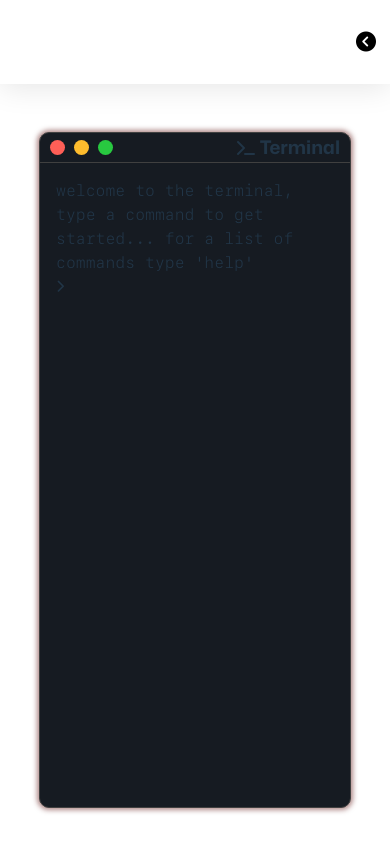
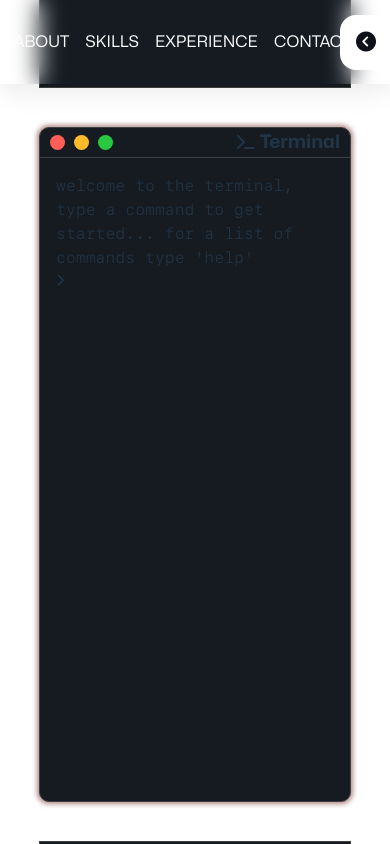
Before and after one commit to chetheaker/v1, a Svelte app: page / in a window 390 px wide. Built offline with nearby package versions, Linux system fonts and the light colour scheme.

Commit message:
navbar links

```diff
--- a/src/App.svelte
+++ b/src/App.svelte
@@ -1,7 +1,11 @@
 <script lang="ts">
+  import About from './components/About.svelte';
   import Contact from './components/Contact.svelte';
+  import Experience from './components/Experience.svelte';
   import Footer from './components/Footer.svelte';
+  import Hero from './components/Hero.svelte';
   import Nav from './components/Nav.svelte';
+  import Skills from './components/Skills.svelte';
   import Terminal from './components/Terminal/Terminal.svelte';
 </script>
 
@@ -13,6 +17,18 @@
 </svelte:head>
 
 <Nav />
+<Hero />
 <Terminal />
-<Contact />
-<Footer />
+<About />
+<Skills />
+<Experience />
+<div>
+  <Contact />
+  <Footer />
+</div>
+
+<style>
+  div {
+    scroll-snap-align: center;
+  }
+</style>
--- a/src/app.css
+++ b/src/app.css
@@ -37,6 +37,15 @@
 @font-face {
   font-family: 'Mona Sans';
   src: url('assets/fonts/Mona-Sans.woff') format('woff');
+}
+
+* {
+  scroll-margin-top: 10vh;
+}
+
+#app {
+  scroll-behavior: smooth;
+  scroll-snap-type: y mandatory;
 }
 
 body {
--- /dev/null
+++ b/src/components/About.svelte
@@ -0,0 +1,12 @@
+<section id="about">ABOUT</section>
+
+<style>
+  section {
+    width: 80%;
+    height: 90vh;
+    background-color: #161b22;
+    margin: auto;
+    border: solid 1px #404040;
+    scroll-snap-align: center;
+  }
+</style>
--- a/src/components/Contact.svelte
+++ b/src/components/Contact.svelte
@@ -30,8 +30,8 @@
   section {
     display: flex;
     width: 80%;
+    height: 75vh;
     margin: auto;
-    margin-top: 3rem;
     align-items: center;
     justify-content: center;
     gap: 10%;
--- /dev/null
+++ b/src/components/Experience.svelte
@@ -0,0 +1,12 @@
+<section id="experience">EXPERIENCE</section>
+
+<style>
+  section {
+    width: 80%;
+    height: 90vh;
+    background-color: #161b22;
+    margin: auto;
+    border: solid 1px #404040;
+    scroll-snap-align: center;
+  }
+</style>
--- a/src/components/Footer.svelte
+++ b/src/components/Footer.svelte
@@ -28,13 +28,12 @@
     display: flex;
     align-items: center;
     justify-content: space-between;
-    padding: 3rem 1rem 1rem 1rem;
+    min-height: 15vh;
   }
 
   hr {
     width: 50%;
     margin: auto;
-    margin-top: 2rem;
     border: solid 1px #161b22;
   }
 
@@ -64,6 +63,9 @@
   }
 
   @media only screen and (max-width: 400px) {
+    footer {
+      margin: auto 2rem;
+    }
     i {
       font-size: 1.25rem;
     }
--- /dev/null
+++ b/src/components/Hero.svelte
@@ -0,0 +1,12 @@
+<section id="hero">HERO</section>
+
+<style>
+  section {
+    width: 80%;
+    height: 90vh;
+    background-color: #161b22;
+    margin: auto;
+    border: solid 1px #404040;
+    scroll-snap-align: center;
+  }
+</style>
--- a/src/components/Nav.svelte
+++ b/src/components/Nav.svelte
@@ -5,15 +5,16 @@
 </script>
 
 <nav>
-  <div class="left">
-    <div class="logo" />
+  <div class="links">
+    <a href="#about"><span>ABOUT</span></a>
+    <a href="#skills"><span>SKILLS</span></a>
+    <a href="#experience"><span>EXPERIENCE</span></a>
+    <a href="#contact"><span>CONTACT</span></a>
   </div>
-  <div class="right">
-    <button class="terminal" on:click={handleTerminal}>
-      <i class="fa-solid fa-circle-chevron-left" />
-      <span class="terminal-text">Terminal</span>
-    </button>
-  </div>
+  <button class="terminal" on:click={handleTerminal}>
+    <i class="fa-solid fa-circle-chevron-left" />
+    <span class="terminal-text">Terminal</span>
+  </button>
 </nav>
 
 <style>
@@ -30,10 +31,60 @@
     top: 0;
   }
 
-  .right {
+  button > span {
+    color: #0e1117;
+  }
+
+  i {
+    color: #0e1117;
+  }
+
+  .links {
     display: flex;
     align-items: center;
+    justify-content: space-between;
     height: 100%;
+    width: 46.5%;
+    margin-left: 3.5%;
+    gap: 1rem;
+  }
+
+  a {
+    color: white;
+    text-decoration: none;
+    cursor: pointer;
+    display: inline-block;
+    position: relative;
+  }
+
+  a:hover {
+    color: #ccd6f6;
+  }
+
+  a::after {
+    content: '';
+    width: 0;
+    height: 3px;
+    position: absolute;
+    transition: all 0.2s linear;
+    background: #ccd6f6;
+  }
+
+  a:hover::after {
+    width: 100%;
+  }
+
+  a::after {
+    left: 0;
+    bottom: 0;
+    transition-delay: 0s;
+  }
+
+  a:hover::after {
+    transition-delay: 0s;
+  }
+  a:hover span::after {
+    transition-delay: 0.2s;
   }
 
   .terminal {
--- /dev/null
+++ b/src/components/Skills.svelte
@@ -0,0 +1,12 @@
+<section id="skills">SKILLS</section>
+
+<style>
+  section {
+    width: 80%;
+    height: 90vh;
+    background-color: #161b22;
+    margin: auto;
+    border: solid 1px #404040;
+    scroll-snap-align: center;
+  }
+</style>
--- a/src/components/Terminal/Terminal.svelte
+++ b/src/components/Terminal/Terminal.svelte
@@ -20,11 +20,10 @@
 
 <style>
   section {
-    margin-top: 3rem !important;
     width: 80%;
     height: 80%;
     background-color: #161b22;
-    margin: auto;
+    margin: 10% auto;
     border: solid 1px #404040;
     -webkit-box-shadow: 0px 0px 5px 2px rgba(95, 19, 18, 0.5);
     -moz-box-shadow: 0px 0px 5px 2px rgba(95, 19, 18, 0.5);
@@ -32,6 +31,7 @@
     border-radius: 10px;
     font-family: 'SF Mono', monospace;
     overflow-y: scroll;
+    scroll-snap-align: center;
   }
 
   .terminal {
```
